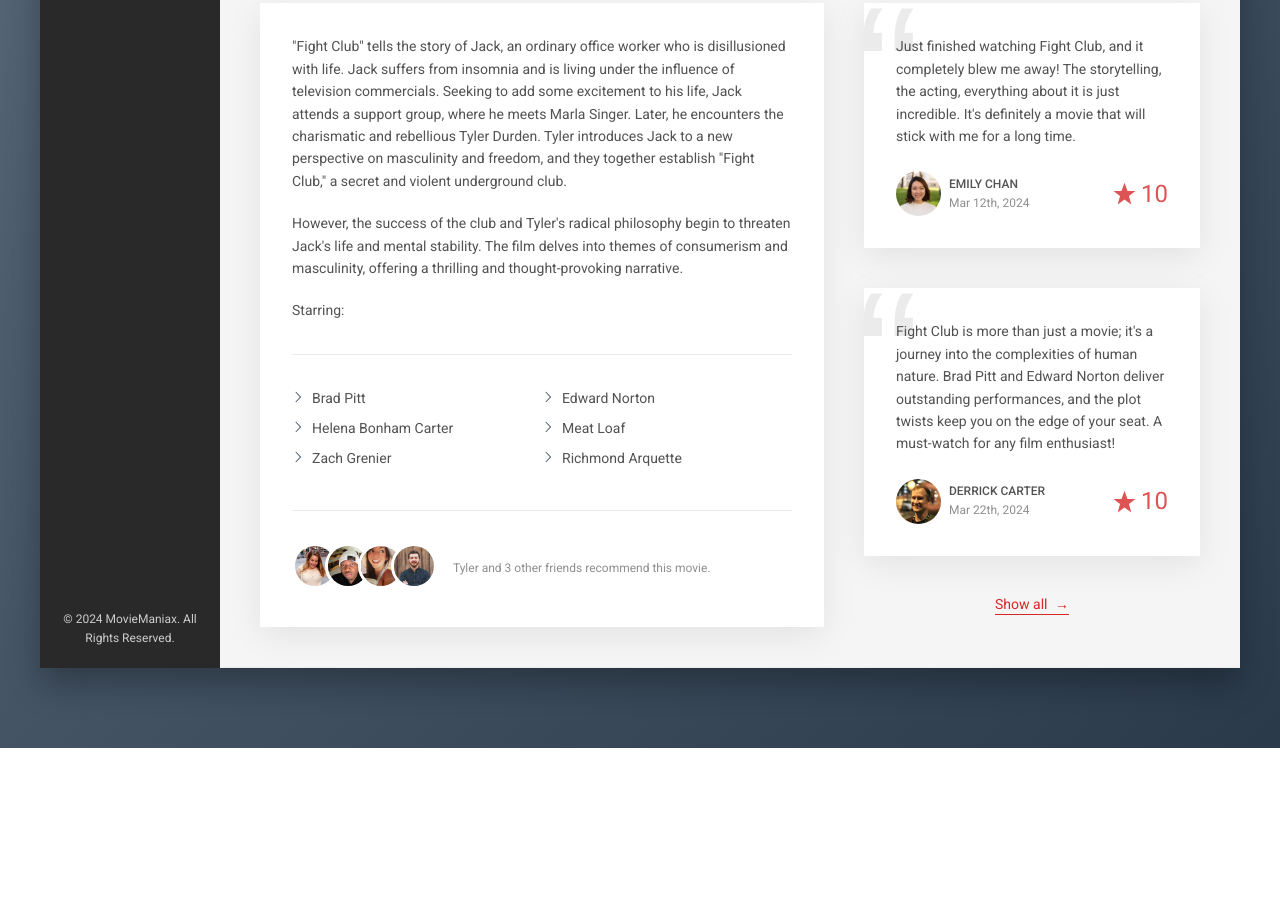
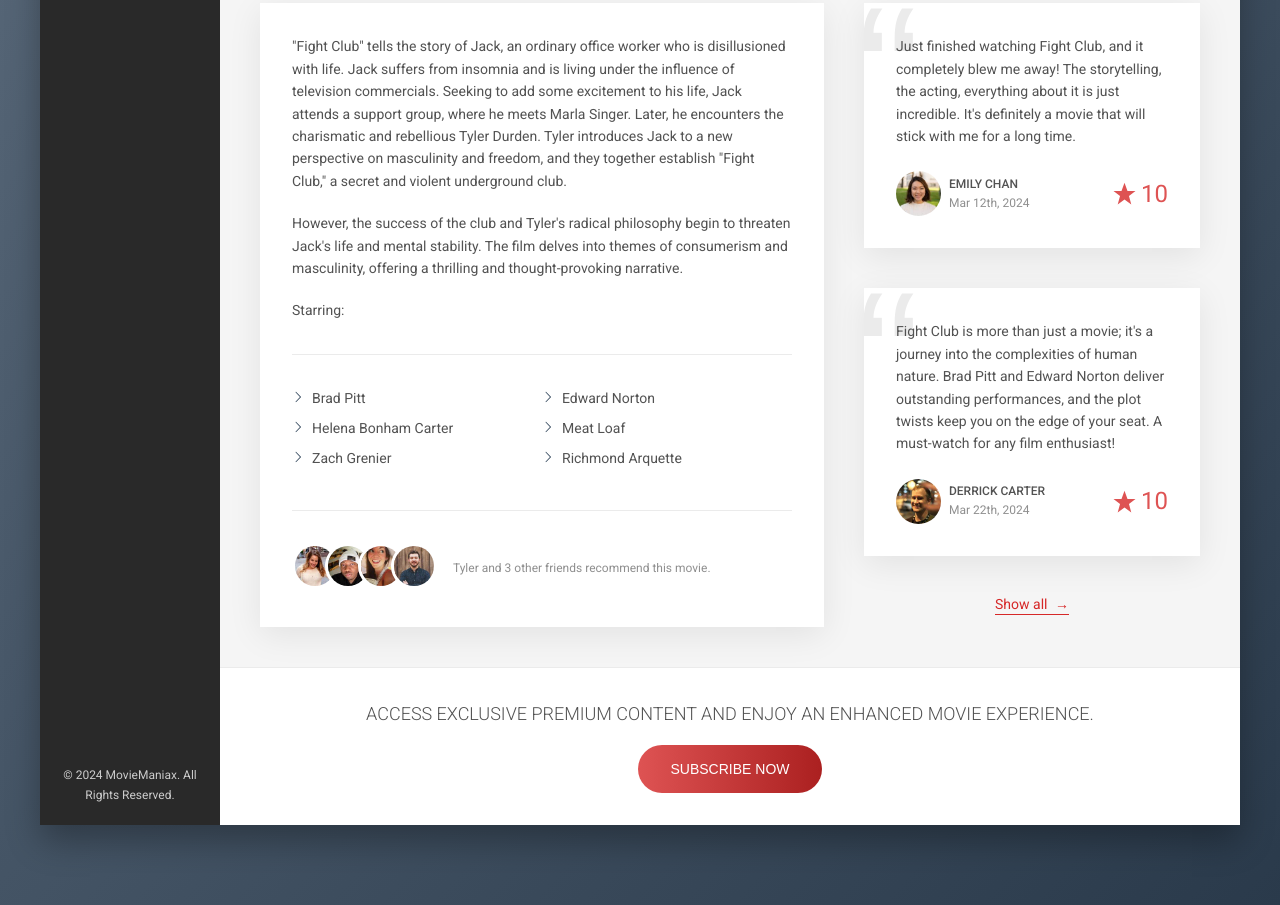
Before and after one commit to barisemreyalcin/moviemaniax, a website: page index.html in a window 1280 px wide. Shown: the part 454-1359 px from the top of the page. Before the commit the page ends 1202 px from the top, so only its background shows below. Drawn offline with Linux system fonts and the light colour scheme.

Commit message:
feat(cta): add CTA section HTML and styles

```diff
--- a/index.html
+++ b/index.html
@@ -257,6 +257,17 @@
                 <button class="btn-inline">Show all <span>&rarr;</span></button>
               </div>
             </div>
+
+            <div class="cta">
+              <h2 class="cta__heading">
+                Access exclusive premium content and enjoy an enhanced movie
+                experience.
+              </h2>
+              <button class="btn">
+                <span class="btn__visible">Subscribe Now</span>
+                <span class="btn__hidden">30% Off!</span>
+              </button>
+            </div>
           </div>
         </main>
       </div>
--- a/sass/_components.scss
+++ b/sass/_components.scss
@@ -446,3 +446,79 @@
     box-shadow: none;
   }
 }
+
+/////////////////////////////
+// CALL TO ACTION - HEADER //
+/////////////////////////////
+.cta {
+  padding: 3.2rem 0;
+  text-align: center;
+
+  &__heading {
+    font-size: 1.8rem;
+    font-weight: 300;
+    text-transform: uppercase;
+    margin-bottom: 1.6rem;
+    color: var(--color-gray-dark-2);
+  }
+}
+
+/////////////////////////////
+// CALL TO ACTION - BUTTON //
+/////////////////////////////
+.btn {
+  font-size: 1.4rem;
+  font-weight: 300;
+  text-transform: uppercase;
+  background-image: linear-gradient(
+    to right,
+    var(--color-secondary-light),
+    var(--color-secondary-dark)
+  );
+  color: var(--color-white);
+  border: none;
+  border-radius: 10rem;
+  cursor: pointer;
+  position: relative;
+  overflow: hidden;
+
+  span {
+    display: inline-block;
+    width: 100%;
+    height: 100%;
+    transition: all 0.2s;
+  }
+
+  &__visible {
+    padding: 1.6rem 3.2rem;
+  }
+
+  &__hidden {
+    display: inline-block;
+    position: absolute;
+    left: 0;
+    top: -100%;
+    padding: 1.6rem 0;
+  }
+
+  &:hover &__visible {
+    transform: translateY(100%);
+  }
+
+  &:hover &__hidden {
+    top: 0;
+  }
+
+  &:hover {
+    background-image: linear-gradient(
+      to left,
+      var(--color-secondary-light),
+      var(--color-secondary-dark)
+    );
+  }
+
+  &:focus {
+    outline: none;
+    animation: pulsate 1s infinite;
+  }
+}
```
Also changed, not shown: css/style.css.
